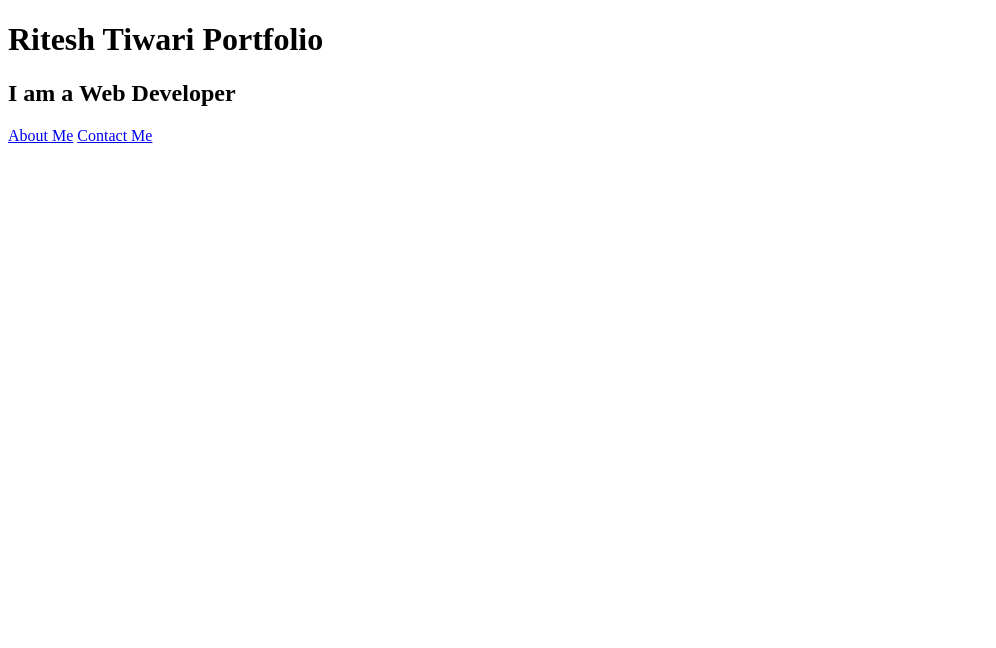
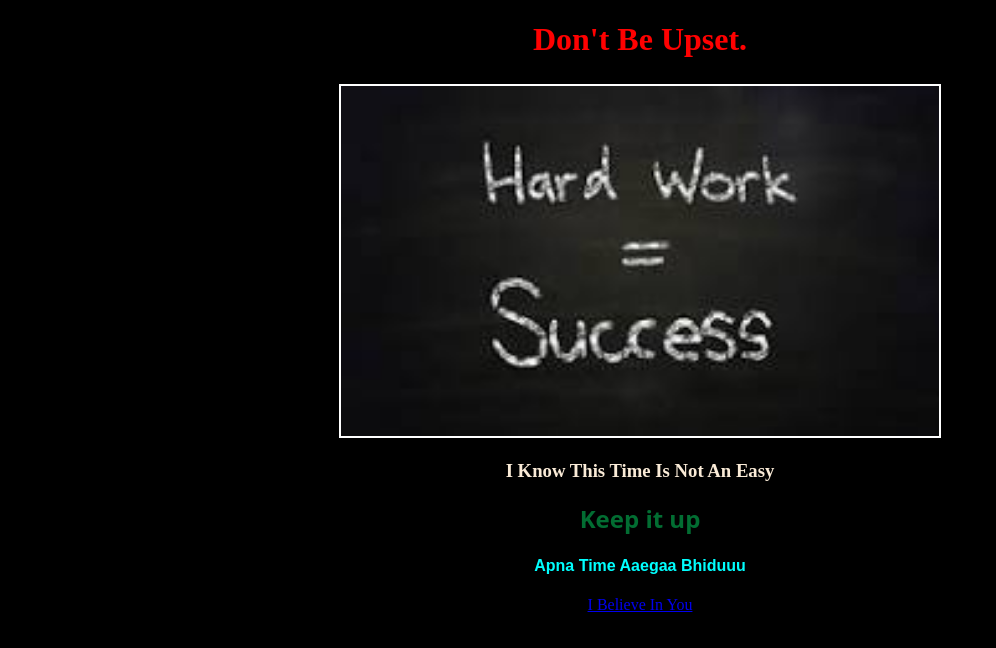
Before and after one commit to Ritesht7/Html-Project, a plain HTML site: page index.html in a window 1280 px wide. Shown: the whole page, without its empty margins (0-996 px from the left). Drawn offline with Linux system fonts and the light colour scheme.

Commit message:
Add files via upload

```diff
--- a/index.html
+++ b/index.html
@@ -2,13 +2,19 @@
 <html lang="en">
 <head>
     <meta charset="UTF-8">
-    <meta name="viewport" content="width=>, initial-scale=1.0">
-    <title>Portfolio</title>
+    <meta name="viewport" content="width=device-width, initial-scale=1.0">
+    <title>You Can Do It</title>
+    <link rel="stylesheet" href="style.css">
 </head>
 <body>
-    <h1>Ritesh Tiwari Portfolio</h1>
-    <h2>I am a Web Developer</h2>
-    <a href="./Public/about.html">About Me</a>
-    <a href="./Public/contact.html">Contact Me</a>
+    <h1 id="upset">Don't Be Upset.</h1>
+    <div id="am">
+        <img src="./Assets/Hardwork.jpeg" alt="Hardwork" id="image">
+
+        <h3>I know this time is not an easy</h3>
+        <h2>Keep it up</h2>
+        <h4 id="Apna">Apna Time Aaegaa Bhiduuu</h4>
+        <a href="join.html">I Believe In You</a>
+    </div>
 </body>
 </html>
--- /dev/null
+++ b/style.css
@@ -0,0 +1,42 @@
+
+
+html{
+    background-color: black;
+}
+
+#am{
+
+    width: 50%;
+     text-align: center;
+    background-color: rgb(0, 0, 0);
+    margin-top: 2%;
+    margin-left: 25%;
+}
+
+#upset{
+    color: rgb(255, 1, 1);
+    font-family: 'Times New Roman', Times, serif;
+    text-align: center;
+
+}
+
+#image{
+    height: 350px;
+    width: 598px;
+
+    border: 2px solid white;
+}
+
+h4{
+        color: aqua;
+        font-family: sans-serif;
+    }
+h2{
+    color: rgba(5, 254, 117, 0.426);
+    font-family: system-ui, -apple-system, BlinkMacSystemFont, 'Segoe UI', Roboto, Oxygen, Ubuntu, Cantarell, 'Open Sans', 'Helvetica Neue', sans-serif;
+}
+
+h3{
+    color: antiquewhite;
+    text-transform: capitalize;
+}
--- /dev/null
+++ b/style2.css
@@ -0,0 +1,17 @@
+html{
+    background-color: white;
+}
+
+h1{
+    text-transform: capitalize;
+    font-family: 'Courier New', Courier, monospace;
+    color: darkblue;
+    text-align: center;
+}
+
+div{
+    text-align: center;
+    margin-top: 2%;
+    margin-left: 7%;
+    background-color: rgb(255, 255, 255);
+}
```
Also changed, not shown: join.html (added, +15 -0 lines), Assets/Hardwork.jpeg (added), Assets/all the best.jpeg (added).
